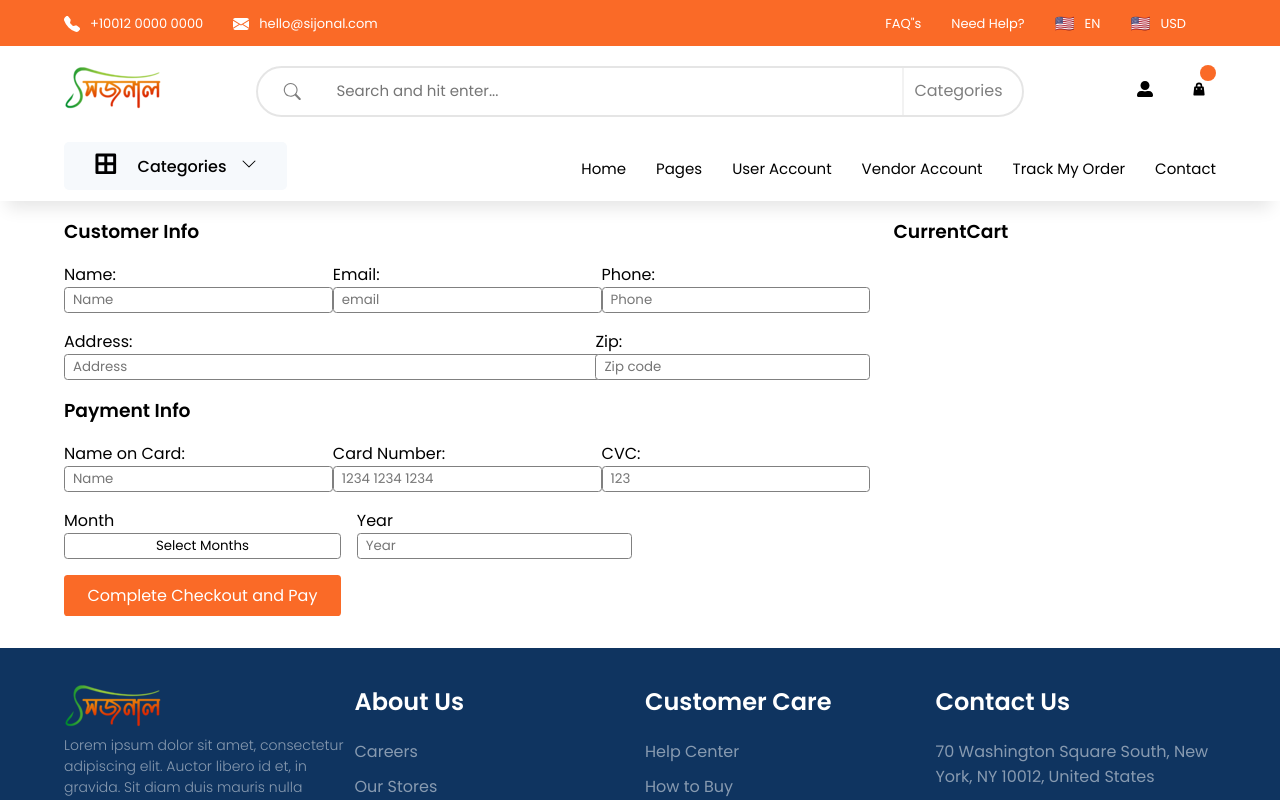
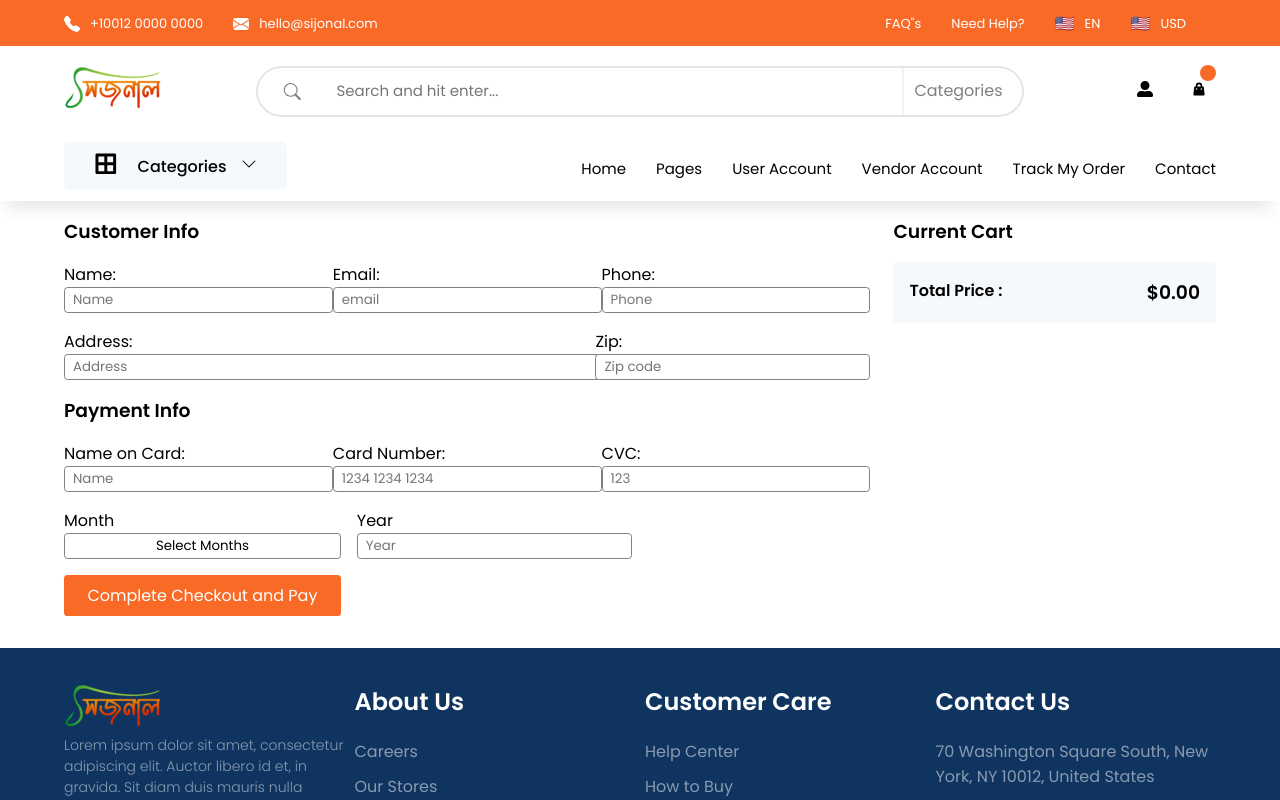
Before and after one commit to faha1999/sijonal, a React (Create React App) app: page /checkout in a window 1280 px wide. Shown: the top 800 px of the page. Built offline with nearby package versions, Linux system fonts and the light colour scheme.

Commit message:
added cart in checkout

```diff
--- a/src/App.jsx
+++ b/src/App.jsx
@@ -79,7 +79,17 @@ export const App = () => {
           <Route path="/contact-us" element={<Contact />} />
           <Route path="/user" element={<User />} />
           <Route path="/track-my-order" element={<TrackMyOrder />} />
-          <Route path="/checkout" element={<CheckOut />} />
+          <Route
+            path="/checkout"
+            element={
+              <CheckOut
+                CartItem={CartItem}
+                addToCart={addToCart}
+                decreaseQty={decreaseQty}
+                setCartItem={setCartItem}
+              />
+            }
+          />
         </Routes>
         <Footer />
       </BrowserRouter>
--- a/src/components/checkOutDetails/CurrentCart/CurrentCart.jsx
+++ b/src/components/checkOutDetails/CurrentCart/CurrentCart.jsx
@@ -1,9 +1,73 @@
 import React from 'react';
+import { AiOutlineClose, AiOutlineMinus, AiOutlinePlus } from 'react-icons/ai';
 
-export const CurrentCart = () => {
+export const CurrentCart = ({
+  CartItem,
+  setCartItem,
+  addToCart,
+  decreaseQty,
+}) => {
+  const totalPrice = CartItem
+    ? CartItem.reduce((price, item) => price + item.qty * item.price, 0)
+    : 0;
+
+  const removeFromCart = (item) => {
+    setCartItem(CartItem.filter((i) => i !== item));
+  };
   return (
     <div className="currentCart">
-      <h3>CurrentCart</h3>
+      <h3>Current Cart</h3>
+
+      <div className="currentCurtItems">
+        {CartItem.map((item) => {
+          const productQty = item.price * item.qty;
+
+          return (
+            <div className="cart-list product d_flex" key={item.id}>
+              <div className="removeCart d-sm-block">
+                <button className="removeCart">
+                  <AiOutlineClose onClick={() => removeFromCart(item)} />
+                </button>
+              </div>
+
+              <div className="img">
+                <img src={item.cover} alt={item.name} />
+              </div>
+              <div className="cart-details">
+                <h3>{item.name}</h3>
+                <h4>
+                  ${item.price}.00 * {item.qty}
+                  <span>${productQty}.00</span>
+                </h4>
+              </div>
+              <div className="cart-items-function">
+                <div className="removeCart d-sm-none">
+                  <button className="removeCart">
+                    <AiOutlineClose onClick={() => removeFromCart(item)} />
+                  </button>
+                </div>
+
+                <div className="cartControl d_flex">
+                  <button className="incCart" onClick={() => addToCart(item)}>
+                    <AiOutlinePlus />
+                  </button>
+
+                  <button className="desCart" onClick={() => decreaseQty(item)}>
+                    <AiOutlineMinus />
+                  </button>
+                </div>
+              </div>
+
+              <div className="cart-item-price"></div>
+            </div>
+          );
+        })}
+
+        <div className="d_flex totalPrice">
+          <h4>Total Price :</h4>
+          <h3>${totalPrice}.00</h3>
+        </div>
+      </div>
     </div>
   );
 };
--- a/src/pages/CheckOut.jsx
+++ b/src/pages/CheckOut.jsx
@@ -2,12 +2,17 @@ import React from 'react';
 import { CustomerInfo } from '../components/checkOutDetails/CeckoutInfo/CustomerInfo';
 import { CurrentCart } from '../components/checkOutDetails/CurrentCart/CurrentCart';
 
-export const CheckOut = () => {
+export const CheckOut = ({ CartItem, setCartItem, addToCart, decreaseQty }) => {
   return (
     <section className="container checkOutSection">
       <div className="d_flex">
         <CustomerInfo />
-        <CurrentCart />
+        <CurrentCart
+          CartItem={CartItem}
+          addToCart={addToCart}
+          decreaseQty={decreaseQty}
+          setCartItem={setCartItem}
+        />
       </div>
     </section>
   );
--- a/src/styles/pages/CheckOut/_CheckOut.scss
+++ b/src/styles/pages/CheckOut/_CheckOut.scss
@@ -65,6 +65,65 @@
   }
 }
 
+.currentCurtItems {
+  background: $offWhite;
+  border-radius: 0.25rem;
+
+  .product {
+    background: none;
+    border-radius: 0;
+    margin: 0;
+    box-shadow: none;
+    border-bottom: 0.0625rem solid #dfdcdc;
+    padding: 1rem;
+
+    img {
+      width: 5rem;
+    }
+
+    .cart-details {
+      h3 {
+        font-size: 1rem;
+      }
+
+      h4 {
+        font-size: 0.8rem;
+
+        span {
+          color: $orange;
+          margin-left: 0.5rem;
+        }
+      }
+    }
+    .cart-items-function {
+      button {
+        background: transparent;
+        width: 1.5rem;
+        height: 1.5rem;
+        margin: 0.125rem;
+
+        svg {
+          padding: 0.01rem;
+        }
+      }
+      .removeCart {
+        text-align: right;
+        margin-right: -0.525rem;
+        color: $orange;
+      }
+
+      .cartControl {
+        margin-top: 0.8rem;
+        margin-right: -1.525rem;
+      }
+    }
+  }
+
+  .totalPrice {
+    padding: 1rem 1rem 0 1rem;
+  }
+}
+
 @media screen and (max-width: 767px) {
   .checkOutSection {
     .d_flex {
```
